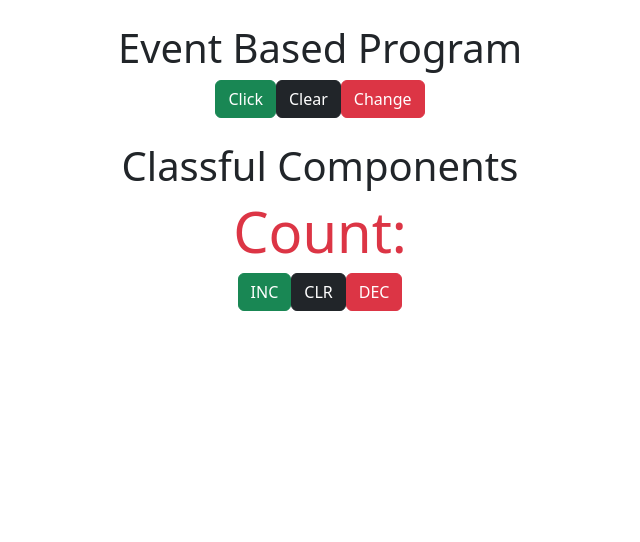
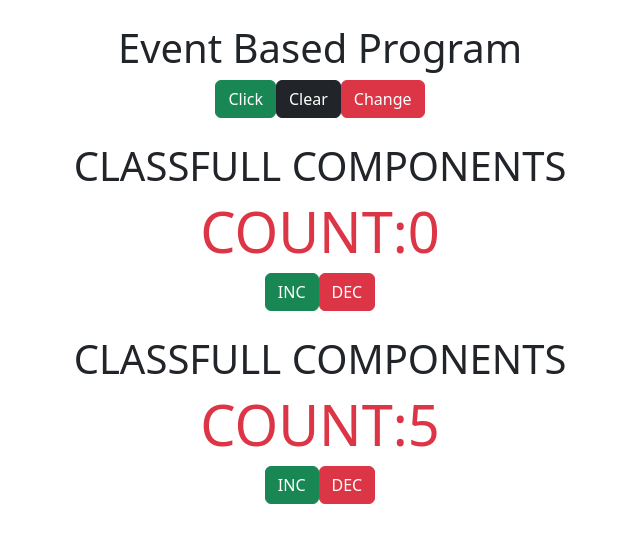
Before and after one commit to Mehmetaliatun/fullstack, a React (Create React App) app in the folder Fullstack/React/rc05_events_useStateHook/: page / in a window 1280 px wide. Shown: the top 542 px of the page, without its empty margins (320-960 px from the left). Built offline with nearby package versions, Linux system fonts and the light colour scheme.

Commit message:
state-props

```diff
--- a/Fullstack/React/rc05_events_useStateHook/src/App.js
+++ b/Fullstack/React/rc05_events_useStateHook/src/App.js
@@ -6,6 +6,7 @@ function App() {
     <div>
       <Events />
       <Counter />
+      <Counter count={5} />
     </div>
   );
 }
--- a/Fullstack/React/rc05_events_useStateHook/src/components/2-classComponents/Counter.jsx
+++ b/Fullstack/React/rc05_events_useStateHook/src/components/2-classComponents/Counter.jsx
@@ -1,3 +1,54 @@
+// //* ============================ CLASS COMPONENTS AND STATE ============================
+// //* React'da Class-Component'ler ES6 class yapisina dayanmaktadir.
+// //* Cok fazla boilerplate kod icermektedir.
+// //* Ancak Class-Component'ler React'da state'leri barindiran ilk component yapisidir.
+// //* State, aslinda bir component hakkinda bilgi tutan bir React nesnesidir.
+// //* Bir componentin state'i zaman icerisinde degisebilir.
+// //* State her degistiginde React bu componenti yeninden render eder.
+// //* Bir state'e baslangıc degeri constructor metodu icersinde this.state ile atanabilir
+// //* constructor'in disinda state, setState() metodu ile degistilebilir.
+// //* ====================================================================================
+
+// import React, { Component } from "react";
+
+// export class Counter extends Component {
+//   constructor(props) {
+//     super(props);
+//     //! count state'ine baslangic degeri atadik
+//     this.state = {
+//       count: 0,
+//     };
+//     this.increment = this.increment.bind(this);
+//   }
+//   increment() {
+//     this.setState({
+//       count: this.state.count + 1,
+//     });
+//   }
+//   decrement = () => {
+//     this.setState({
+//       count: this.state.count - 1,
+//     });
+//   };
+//   render() {
+//     return (
+//       <div className="container text-center mt-4 ">
+//         <h1>CLASSFULL COMPONENTS</h1>
+//         <h2 className="display-4 text-danger">COUNT:{this.state.count}</h2>
+//         <button onClick={this.increment} className="btn btn-success">
+//           INC
+//         </button>
+
+//         <button onClick={this.decrement} className="btn btn-danger">
+//           DEC
+//         </button>
+//       </div>
+//     );
+//   }
+// }
+
+// export default Counter;
+
 //* ============================ CLASS COMPONENTS AND STATE ============================
 //* React'da Class-Component'ler ES6 class yapisina dayanmaktadir.
 //* Cok fazla boilerplate kod icermektedir.
@@ -16,17 +67,37 @@ export class Counter extends Component {
     super(props);
     //! count state'ine baslangic degeri atadik
     this.state = {
-      count: 0,
+      count: props.count || 0,
     };
+    this.increment = this.increment.bind(this);
   }
+  increment() {
+    this.setState({
+      count: this.state.count + 1,
+    });
+  }
+
+  // Yazmis oldugumuz metotlar default olarak classa baglanmaz.
+  // Ancak, React built-in fonksiyonlari baglidir.
+
+  // Bunun icin metotlarimizi ya constructor icerisinde baglamaliyiz ya da otomatik baglamayi saglayan arrow fonksiyonlarini kullanmaliyiz.
+  decrement = () => {
+    this.setState({
+      count: this.state.count - 1,
+    });
+  };
   render() {
     return (
-      <div className="container text-center mt-4">
-        <h1>Classful Components</h1>
-        <h2 className="display-4 text-danger">Count:</h2>
-        <button className="btn btn-success">INC</button>
-        <button className="btn btn-dark">CLR</button>
-        <button className="btn btn-danger">DEC</button>
+      <div className="container text-center mt-4 ">
+        <h1>CLASSFULL COMPONENTS</h1>
+        <h2 className="display-4 text-danger">COUNT:{this.state.count}</h2>
+        <button onClick={this.increment} className="btn btn-success">
+          INC
+        </button>
+
+        <button onClick={this.decrement} className="btn btn-danger">
+          DEC
+        </button>
       </div>
     );
   }
```
